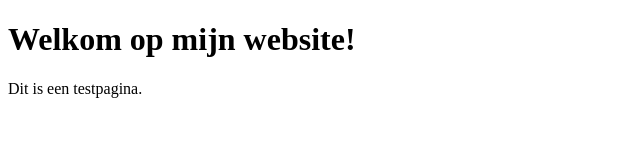
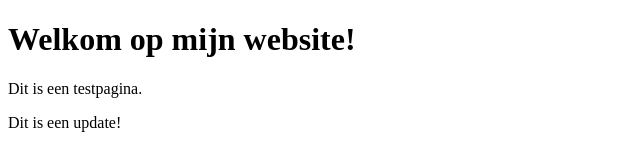
Before and after one commit to marcbeltman/are-the-veggies-thirsty, a plain HTML site: page index.html in a window 1280 px wide. Shown: the whole page, without its empty margins (0-640 px from the left). Drawn offline with Linux system fonts and the light colour scheme.

Commit message:
Update index.html new text

```diff
--- a/index.html
+++ b/index.html
@@ -7,5 +7,6 @@
 <body>
     <h1>Welkom op mijn website!</h1>
     <p>Dit is een testpagina.</p>
+    <p>Dit is een update!</p>
 </body>
 </html>
```
